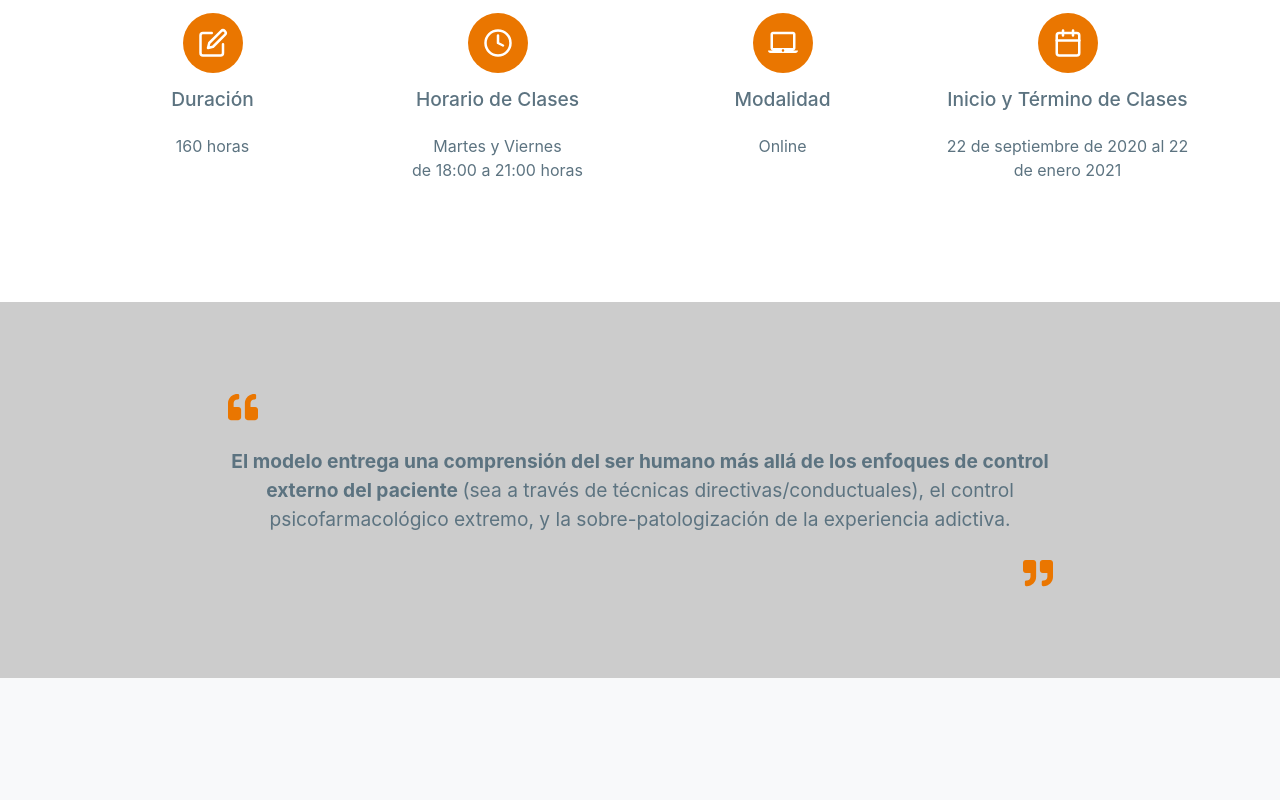
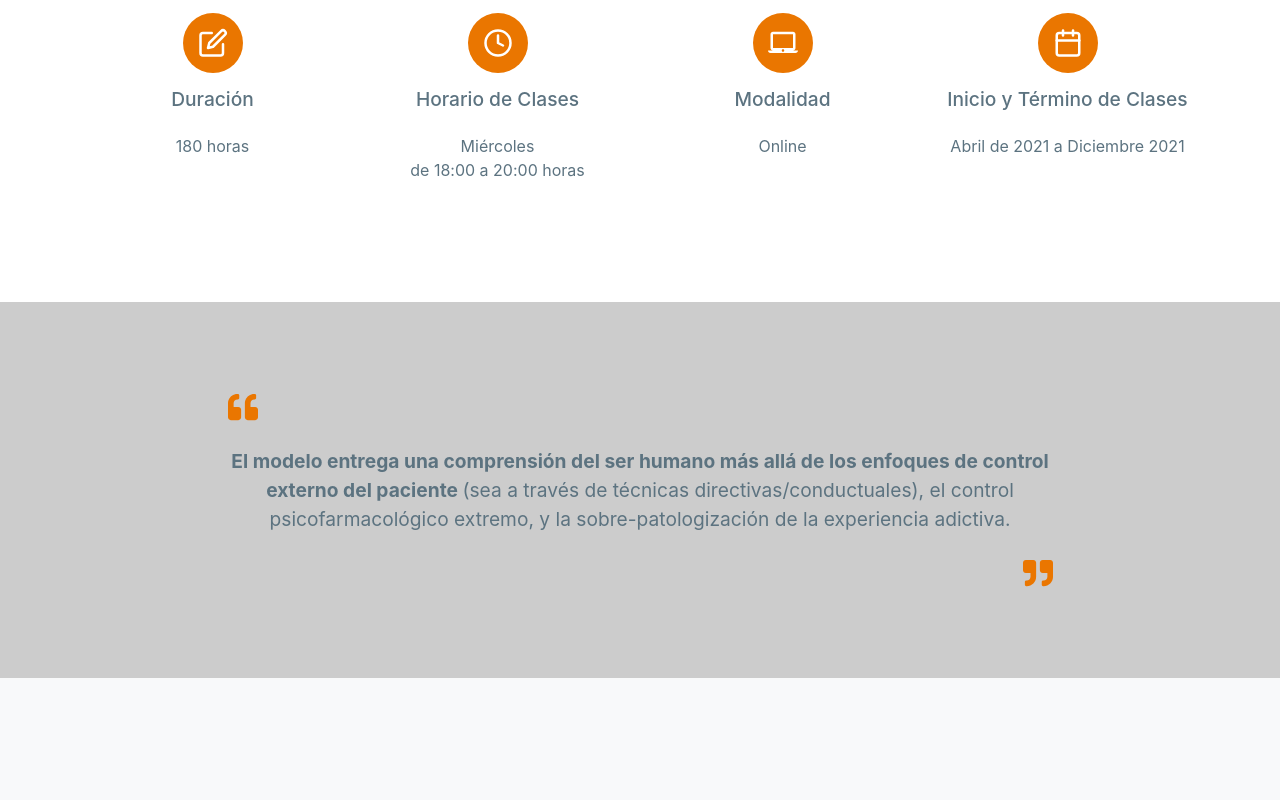
Before and after one commit to nikosantis/psicoterapia-adicciones, a Next.js app: page / in a window 1280 px wide. Shown: the part 1380-2180 px from the top of the page. Built offline with nearby package versions, Linux system fonts and the light colour scheme.

Commit message:
udpates info

```diff
--- a/components/contact.js
+++ b/components/contact.js
@@ -25,28 +25,28 @@ export default function Contact () {
                 <b>Duración del Diplomado:</b>
               </p>
               <p>
-                160 horas
+                180 horas
               </p>
 
               <p className='p-title'>
                 <b>Horario de Clases:</b>
               </p>
               <p>
-                Martes y Viernes de 18:00 a 21:00 horas
+                Miércoles de 18:00 a 21:00 horas
               </p>
 
               <p className='p-title'>
                 <b>Inicio de Clases:</b>
               </p>
               <p>
-                22 de septiembre de 2020
+                Abril de 2021
               </p>
 
               <p className='p-title'>
                 <b>Término de Clases:</b>
               </p>
               <p>
-                22 de enero 2021
+                Diciembre 2021
               </p>
             </div>
 
--- a/components/hero.js
+++ b/components/hero.js
@@ -48,7 +48,7 @@ export default function Hero () {
             <div className='col-xl-6 col-lg-12 box-r'>
               <div className='intro-box'>
                 <div className='intro-box-text'>
-                  <span className='intro-box-left'>Inicio SEP 2020 /</span>
+                  <span className='intro-box-left'>Inicio ABRIL 2021 /</span>
                   <span className='intro-box-right'>100% Online</span>
                 </div>
               </div>
--- a/components/intro-content.js
+++ b/components/intro-content.js
@@ -16,7 +16,7 @@ export default function IntroContent () {
           </div>
 
           <div className='box-text'>
-            160 horas
+            180 horas
           </div>
         </div>
       </div>
@@ -33,9 +33,9 @@ export default function IntroContent () {
           </div>
 
           <div className='box-text'>
-            Martes y Viernes
+            Miércoles
             <br />
-            de 18:00 a 21:00 horas
+            de 18:00 a 20:00 horas
           </div>
         </div>
       </div>
@@ -69,9 +69,9 @@ export default function IntroContent () {
           </div>
 
           <div className='box-text'>
-            22 de septiembre de 2020
-            al
-            22 de enero 2021
+            Abril de 2021
+            a
+            Diciembre 2021
           </div>
         </div>
       </div>
--- a/components/prices.js
+++ b/components/prices.js
@@ -6,11 +6,11 @@ export default function Price () {
           <div className='col-lg-4'>
             <div className='box text-center'>
               <h3>Matrícula</h3>
-              <p>$63.000</p>
+              <p>$66.000</p>
             </div>
             <div className='box text-center'>
               <h3>Arancel</h3>
-              <p>$680.000</p>
+              <p>$750.000</p>
             </div>
           </div>
 
@@ -19,8 +19,9 @@ export default function Price () {
               <h3>Formas de pago Arancel</h3>
               <ul>
                 <li>Pago contado 10% descuento</li>
-                <li>Pago tarjetas de crédito según el banco 3 -6- 10 cuotas precio contado</li>
-                <li>Pago cuotas con Pagaré</li>
+                <li>Pago hasta en 10 cuotas de $75.000.- c/u (Marzo a Diciembre) con Letra o Tarjeta de Crédito</li>
+                {/* <li>Pago tarjetas de crédito según el banco 3 -6- 10 cuotas precio contado</li> */}
+                {/* <li>Pago cuotas con Pagaré</li> */}
               </ul>
             </div>
           </div>
```
